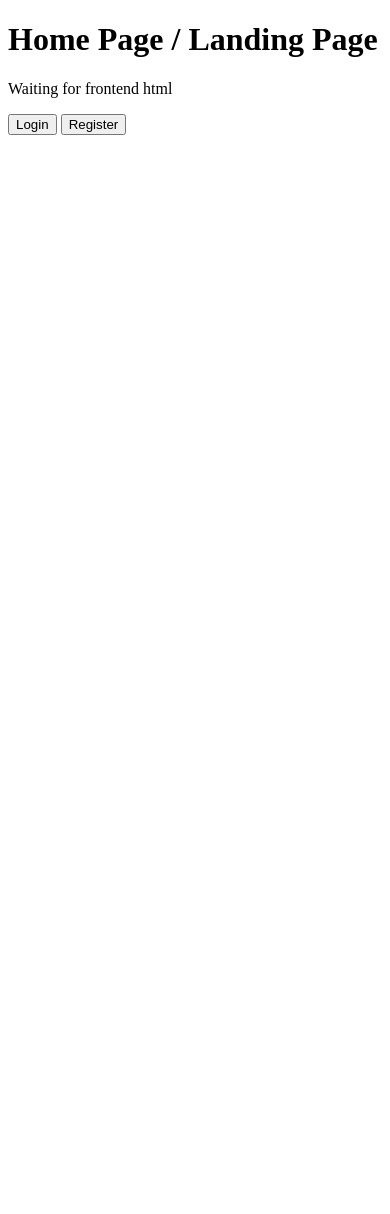
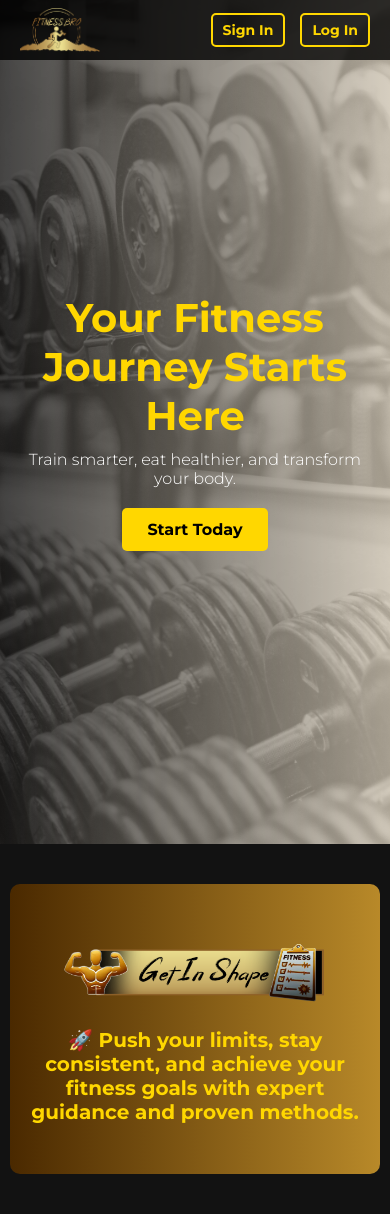
Before and after one commit to Bader123457/fitness-friend, a PHP site: the page made by src/Views/home.php in a window 390 px wide. Before the commit the page ends 135 px from the top, so only its background shows below. Run offline with PHP 8.4, Linux system fonts and the light colour scheme; the template is opened without the code that fills it, so the values that code supplies are empty.

Commit message:
Added front-end for home.php and class for food tracker

```diff
--- a/config/config.php
+++ /dev/null
@@ -1,5 +0,0 @@
-/*
-WIP
-Add config stuff and variables like database username and password here
-the MySQL stuff should be run on a seperate server I think, It shouldn't be on this repo at least
-*/
--- a/src/Views/home.php
+++ b/src/Views/home.php
@@ -3,12 +3,197 @@
 <head>
     <meta charset="UTF-8">
     <meta name="viewport" content="width=device-width, initial-scale=1.0">
-    <title>FitnessBro - Home Page</title>
+    <title>Fitness Bro - Your Ultimate Fitness Guide</title>
+    <link href="https://fonts.googleapis.com/css2?family=Montserrat:wght@300;400;700&display=swap" rel="stylesheet">
+    <style>
+        * {
+            margin: 0;
+            padding: 0;
+            box-sizing: border-box;
+        }
+
+        body {
+            background-color: #121212;
+            color: white;
+            font-family: 'Montserrat', sans-serif;
+            text-align: center;
+        }
+
+        /* Navbar (Dashboard) */
+        .navbar {
+            width: 100%;
+            height: 60px;
+            background: rgba(0, 0, 0, 0.8);
+            position: fixed;
+            top: 0;
+            left: 0;
+            display: flex;
+            justify-content: space-between;
+            align-items: center;
+            padding: 0 20px;
+            z-index: 100;
+        }
+
+        .navbar .logo {
+            width: 80px;
+        }
+
+        .nav-buttons {
+            display: flex;
+            gap: 15px;
+        }
+
+        .nav-buttons a {
+            text-decoration: none;
+            color: gold;
+            font-weight: bold;
+            padding: 8px 15px;
+            border: 2px solid gold;
+            border-radius: 5px;
+            transition: 0.3s;
+        }
+
+        .nav-buttons a:hover {
+            background: gold;
+            color: black;
+        }
+
+        /* Hero Section */
+        .hero {
+            width: 100%;
+            height: 100vh;
+            position: relative;
+            display: flex;
+            flex-direction: column;
+            align-items: center;
+            justify-content: center;
+            text-align: center;
+            padding: 20px;
+            background: linear-gradient(to right, #1c1b1a, #ccc2b0);
+            overflow: hidden;
+        }
+
+        .hero::before {
+            content: "";
+            position: absolute;
+            top: 0;
+            left: 0;
+            width: 100%;
+            height: 100%;
+            background: url('/assets/imgs/gymphoto.jpeg') no-repeat center center/cover;
+            opacity: 0.2; /* 20% opacity */
+            z-index: 1;
+        }
+
+        .hero h1 {
+            font-size: 3rem;
+            font-weight: 700;
+            color: gold;
+            z-index: 2;
+            position: relative;
+        }
+
+        .hero p {
+            font-size: 1.2rem;
+            font-weight: 300;
+            margin-top: 10px;
+            z-index: 2;
+            position: relative;
+        }
+
+        .cta-button {
+            margin-top: 20px;
+            padding: 12px 25px;
+            background-color: gold;
+            color: black;
+            font-size: 1rem;
+            font-weight: 700;
+            border: none;
+            border-radius: 5px;
+            cursor: pointer;
+            text-decoration: none;
+            display: inline-block;
+            transition: 0.3s;
+            z-index: 2;
+            position: relative;
+        }
+
+        .cta-button:hover {
+            background-color: white;
+            color: black;
+            transform: scale(1.1);
+        }
+
+        /* CTA Section */
+        .cta-section {
+            display: flex;
+            flex-direction: column;
+            align-items: center;
+            padding: 50px 20px;
+            background: linear-gradient(to right, #4a2900, #b88929);
+            border-radius: 10px;
+            margin: 40px auto;
+            width: 95%;
+        }
+
+        .cta-section img {
+            width: 600px;
+            border-radius: 10px;
+            margin-bottom: 20px;
+        }
+
+        .cta-text {
+            font-size: 24px;
+            font-weight: bold;
+            color: gold;
+            max-width: 500px;
+            text-align: center;
+        }
+
+        /* Responsive Design */
+        @media (max-width: 768px) {
+            .hero h1 {
+                font-size: 2.5rem;
+            }
+            .hero p {
+                font-size: 1rem;
+            }
+            .cta-text {
+                font-size: 20px;
+            }
+            .cta-section img {
+                width: 80%;
+            }
+            .nav-buttons a {
+                padding: 6px 10px;
+                font-size: 14px;
+            }
+        }
+    </style>
 </head>
 <body>
-    <h1>Home Page / Landing Page</h1>
-    <p>Waiting for frontend html</p>
-    <button onclick="window.location.href = <?php echo $login_uri; ?>;">Login</button>
-    <button onclick="window.location.href = <?php echo $register_uri; ?>;">Register</button>
+    <!-- Navigation Bar (Dashboard) -->
+    <div class="navbar">
+        <img src="/assets/imgs/Logo.png" alt="Fitness Bro Logo" class="logo">
+        <div class="nav-buttons">
+            <a onclick="window.location.href = <?php echo $login_uri; ?>;">Sign In</a>
+            <a onclick="window.location.href = <?php echo $register_uri; ?>;">Log In</a>
+        </div>
+    </div>
+
+    <!-- Hero Section -->
+    <div class="hero">
+        <h1>Your Fitness Journey Starts Here</h1>
+        <p>Train smarter, eat healthier, and transform your body.</p>
+        <a href="#" class="cta-button">Start Today</a>
+    </div>
+
+    <!-- Call-To-Action Section -->
+    <div class="cta-section">
+        <img src="/assets/imgs/Tagline.png" alt="Fitness Motivation">
+        <div class="cta-text">
+            🚀 Push your limits, stay consistent, and achieve your fitness goals with expert guidance and proven methods.
+        </div>
+    </div>
 </body>
 </html>
```
Also changed, not shown: src/Controllers/FoodtrackerController.php (added, +55 -0 lines), src/Views/dif5.html (deleted, +0 -199 lines), config/add-config-env-file-here.txt (added), src%2FControllers/foodtracker2.php (deleted), 1 other file.
